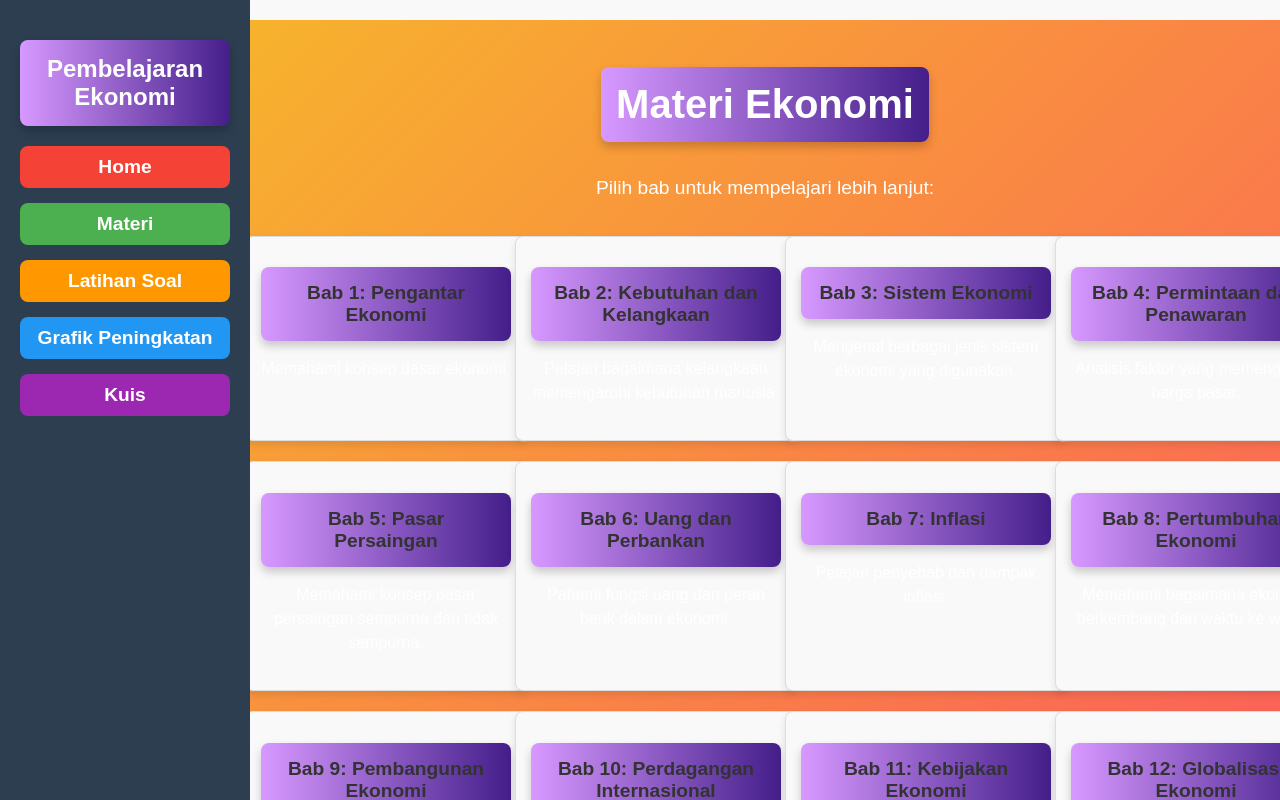
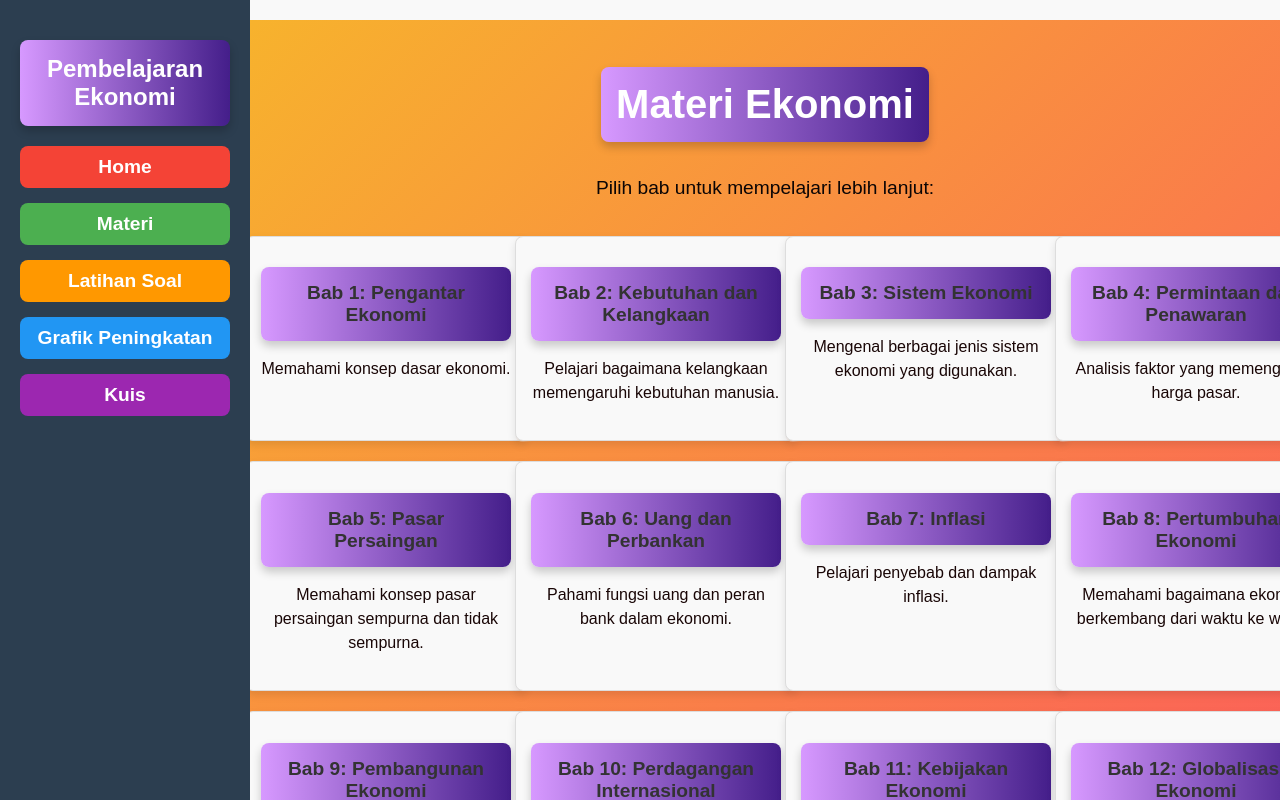
Before and after one commit to niaaaqww/grownomics, a React (Create React App) app: page /materi in a window 1280 px wide. Shown: the top 800 px of the page. Built offline with nearby package versions, Linux system fonts and the light colour scheme.

Commit message:
memperbaiki materi

```diff
--- a/src/pages/Home.css
+++ b/src/pages/Home.css
@@ -12,7 +12,7 @@
 
 /* Hero Section */
 .heroSection {
-  background-image: url('bgekko.jpg'); /* Gambar sebagai latar belakang */
+
   background-size: cover; /* Gambar akan memenuhi kontainer */
   background-position: center; /* Gambar diatur di tengah */
   width: 118%;
--- a/src/pages/Materi.css
+++ b/src/pages/Materi.css
@@ -8,7 +8,7 @@
   font-family: "Arial", sans-serif;
   background: linear-gradient(135deg, #f7b42c, #fc575e);
   min-height: 100vh;
-  color: #ffffff;
+  color: #0b0505;
 }
 
 
@@ -57,7 +57,7 @@
 .card p {
   font-size: 1rem;
   line-height: 1.5;
-  color: #fff;
+  color: #190606;
 }
 
 @media (max-width: 1024px) {
```
